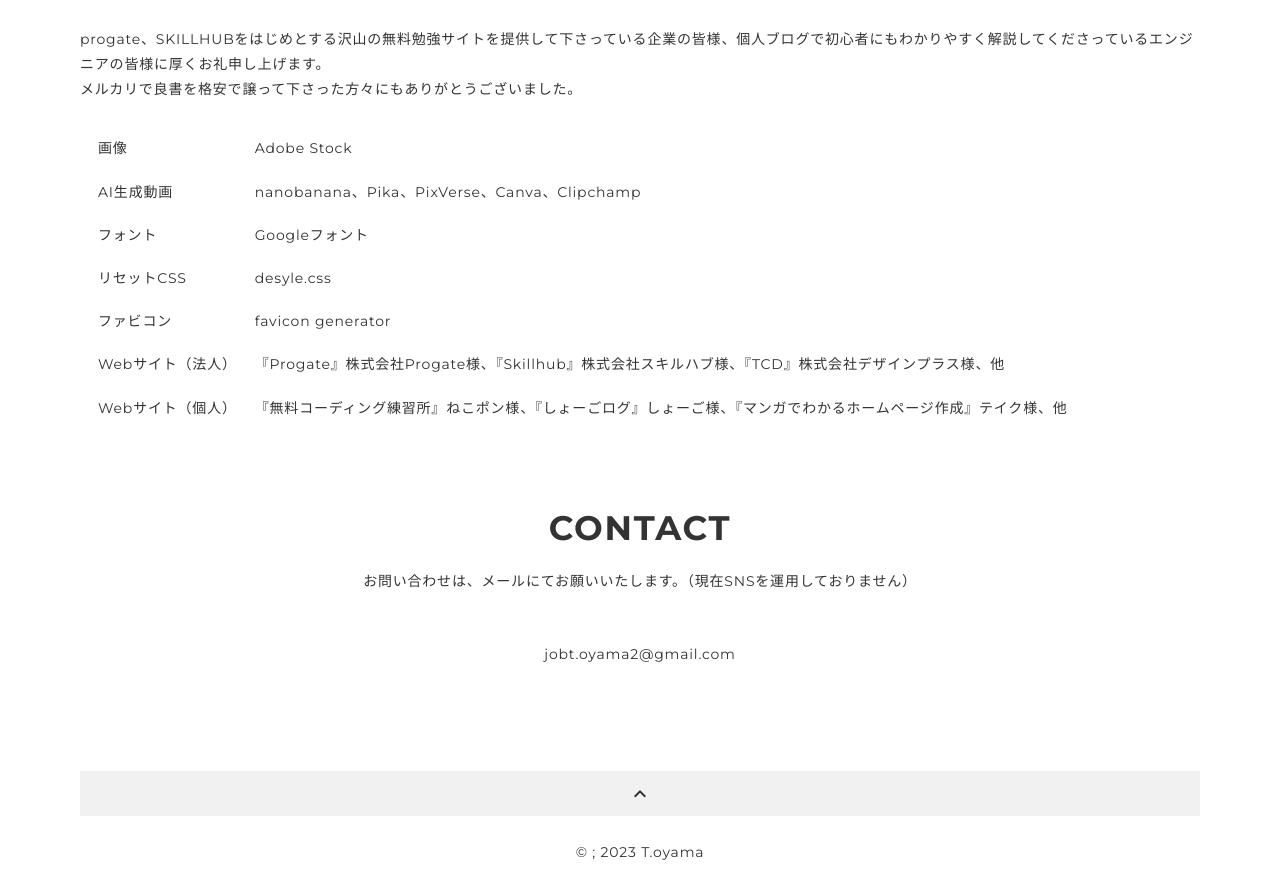
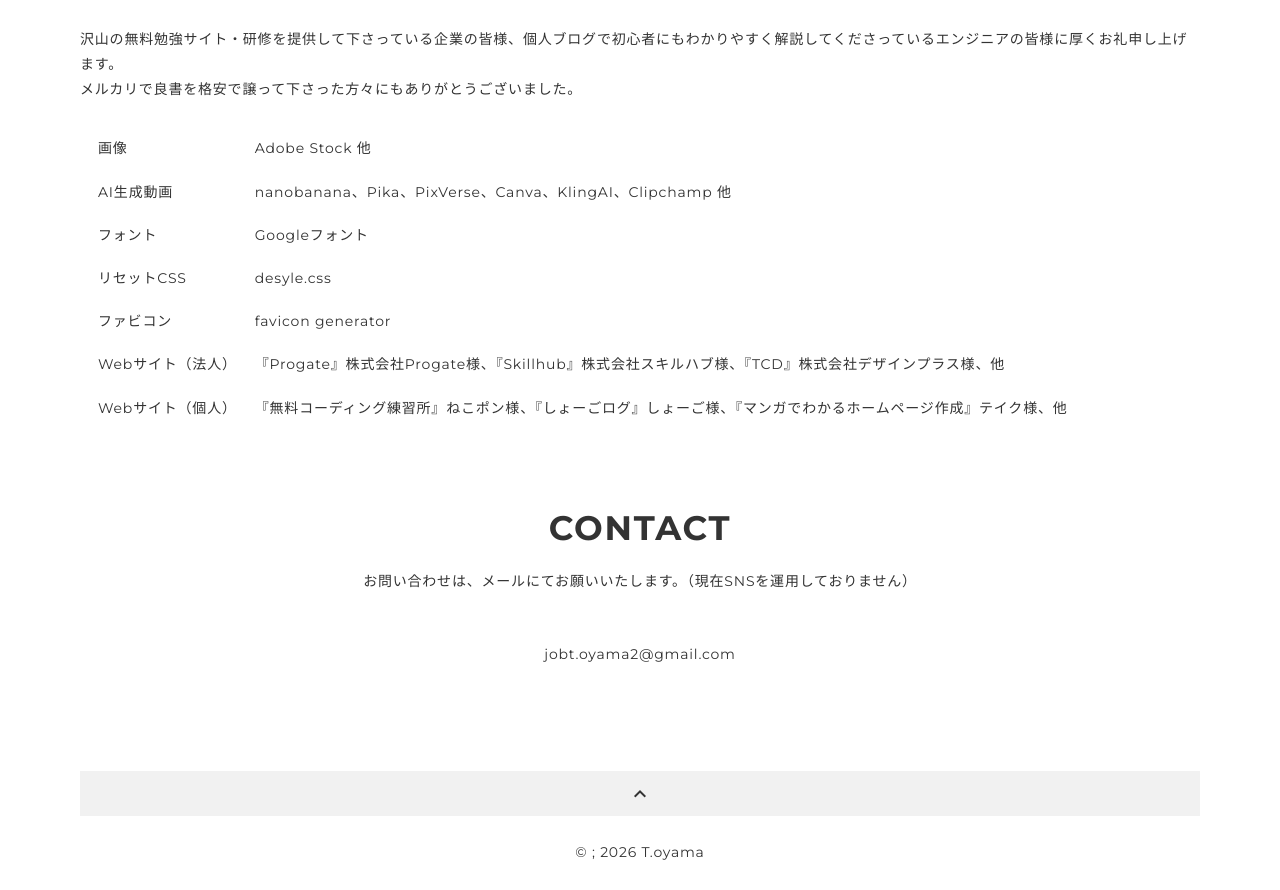
Before and after one commit to otmk3592-ai/portfolio-site, a plain HTML site: page index.html in a window 1280 px wide. Shown: the part 2832-3722 px from the top of the page. Drawn offline with nearby package versions, Linux system fonts and the light colour scheme; a script that the page names is missing.

Commit message:
レイアウト修正、クレジット修正

```diff
--- a/index.html
+++ b/index.html
@@ -133,17 +133,17 @@
         <div class="credit-inner">
           <h2 class="title">クレジット表記</h2>
           <p class="text-center"><strong>Thank you for teaching</strong></p>
-            <p class="credit">progate、SKILLHUBをはじめとする沢山の無料勉強サイトを提供して下さっている企業の皆様、個人ブログで初心者にもわかりやすく解説してくださっているエンジニアの皆様に厚くお礼申し上げます。<br>
+            <p class="credit">沢山の無料勉強サイト・研修を提供して下さっている企業の皆様、個人ブログで初心者にもわかりやすく解説してくださっているエンジニアの皆様に厚くお礼申し上げます。<br>
             メルカリで良書を格安で譲って下さった方々にもありがとうございました。</p>
           <div class="about-table">
             <table class="table-type">
               <tr>
                 <th>画像</th>
-                <td>Adobe Stock</td>
+                <td>Adobe Stock 他</td>
               </tr>
               <tr>
                 <th>AI生成動画</th>
-                <td>nanobanana、Pika、PixVerse、Canva、Clipchamp</td>
+                <td>nanobanana、Pika、PixVerse、Canva、KlingAI、Clipchamp 他</td>
               </tr>
               <tr>
                 <th>フォント</th>
@@ -190,7 +190,7 @@
     </main>
     <footer>
       <div class="text-center">
-        &copy ; 2023 T.oyama
+        &copy ; 2026 T.oyama
       </div>
     </footer>
   </div>
```
